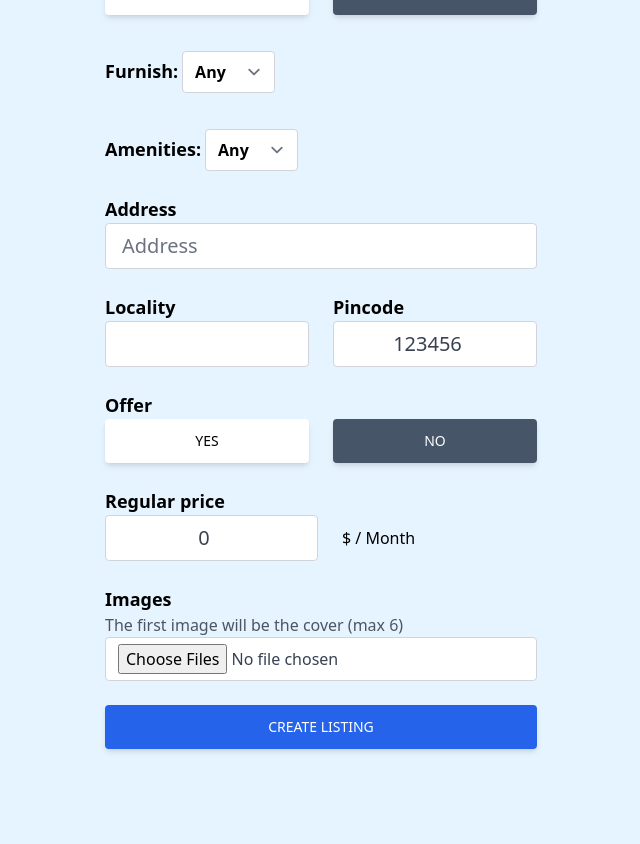
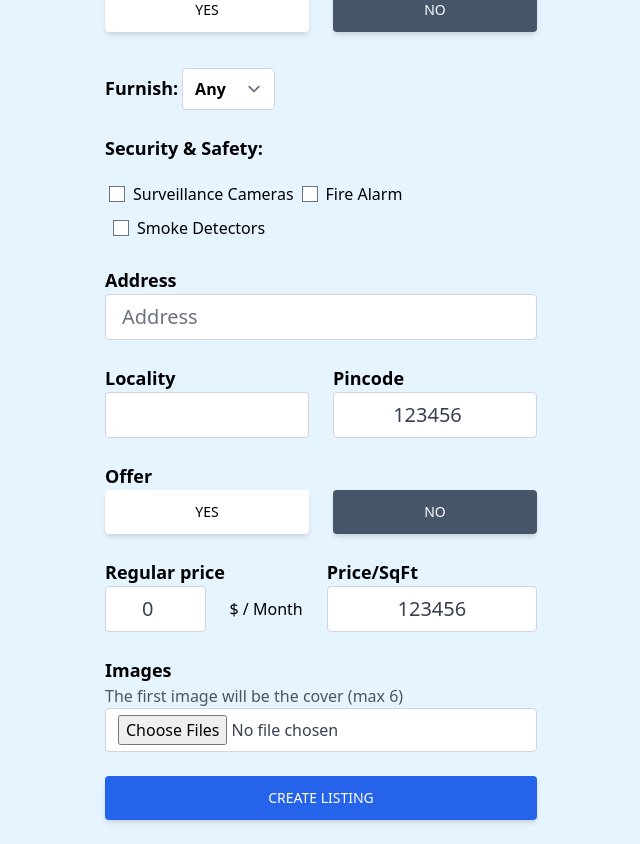
Before and after one commit to B-Varun/PropertyJunction, a React (Create React App) app in the folder propertyjunction/: page /create-listing in a window 1280 px wide. Shown: the part 657-1501 px from the top of the page, without its empty margins (319-959 px from the left). Before the commit the page ends 1430 px from the top, so only its background shows below. Built offline with nearby package versions, Linux system fonts and the light colour scheme; no server answers; sample sign-in values are in the browser's storage.

Commit message:
Updated create lists

```diff
--- a/propertyjunction/src/pages/CreateListing.jsx
+++ b/propertyjunction/src/pages/CreateListing.jsx
@@ -30,10 +30,12 @@ export default function CreateListing() {
     offer: false,
     regularPrice: 0,
     builtArea: 0,
+    sqftPrice: 0,
     discountedPrice: 0,
     locality: "",
     pincode:123456,
     amenities:"",
+    securitySafety:"",
     images: {},
   });
   const {
@@ -49,11 +51,13 @@ export default function CreateListing() {
     offer,
     regularPrice,
     builtArea,
+    sqftPrice,
     discountedPrice,
     images,
     locality,
     pincode,
     amenities,
+    securitySafety,
   } = formData;
   function onChange(e) {
     let boolean = null;
@@ -70,12 +74,14 @@ export default function CreateListing() {
         images: e.target.files,
       }));
     }
-    // Text/Boolean/Number
+    // Text/Boolean/Number //
     if (!e.target.files) {
       setFormData((prevState) => ({
         ...prevState,
         [e.target.id]: boolean ?? e.target.value,
       }));
+    // Handle check box
+
     }
   }
   async function onSubmit(e) {
@@ -158,6 +164,8 @@ export default function CreateListing() {
   return (
     <main className="max-w-md px-2 mx-auto">
       <h1 className="text-3xl text-center mt-6 font-bold">Create a Listing</h1>
+      <div className="flex items-center  my-4 before:border-t before:flex-1 before:border-gray-800 after:border-t after:flex-1 after:border-gray-800">
+      </div>
       <form onSubmit={onSubmit}>
       <p className="text-lg mt-6 font-semibold">
         Property Type:
@@ -300,23 +308,62 @@ export default function CreateListing() {
         </select>
         </p>
 
-        <p className="text-lg mt-6 font-semibold">
-        Amenities:
-        <select className={'ml-1 mt-3 bg-white border-gray-300 rounded transition ease-in-out'}
-          id="amenities"
-          required
-          value={amenities}
-          onChange={(e) => {
-            // Convert selected options to an array of values
-            const selectedOptions = Array.from(e.target.selectedOptions, option => option.value);
-            setFormData({ ...formData, amenities: selectedOptions });
-          }}>
-          <option value="">Any</option>
-          <option value="fully">Fully</option>
-          <option value="semi">Semi</option>
-          <option value="no">No</option>
-        </select>
-        </p>
+        <p className="text-lg mt-6 font-semibold">Security & Safety:</p>
+        <div className="ml-1 mt-3 space-y-2">
+          <label className="inline-flex items-center">
+            <input
+              type="checkbox"
+              value="surveillancecameras"
+              checked={securitySafety.includes("surveillance cameras")}
+              onChange={(e) => {
+                const isChecked = e.target.checked;
+                setFormData((prevFormData) => ({
+                  ...prevFormData,
+                  securitySafety: isChecked
+                    ? [...prevFormData.securitySafety, "surveillance cameras"]
+                    : prevFormData.securitySafety.filter((value) => value !== "surveillance cameras"),
+                }));
+              }}
+            />
+            <span className="ml-2">Surveillance Cameras</span>
+          </label>
+
+          <label className="ml-2 inline-flex items-center">
+            <input
+              type="checkbox"
+              value="firealarm"
+              checked={securitySafety.includes("fire alarm")}
+              onChange={(e) => {
+                const isChecked = e.target.checked;
+                setFormData((prevFormData) => ({
+                  ...prevFormData,
+                  securitySafety: isChecked
+                    ? [...prevFormData.securitySafety, "fire alarm"]
+                    : prevFormData.securitySafety.filter((value) => value !== "fire alarm"),
+                }));
+              }}
+            />
+            <span className="ml-2">Fire Alarm</span>
+          </label>
+
+          <label className="ml-1 inline-flex items-center">
+            <input
+              type="checkbox"
+              value="smokedetectors"
+              checked={securitySafety.includes("smoke detectors")}
+              onChange={(e) => {
+                const isChecked = e.target.checked;
+                setFormData((prevFormData) => ({
+                  ...prevFormData,
+                  securitySafety: isChecked
+                    ? [...prevFormData.securitySafety, "smoke detectors"]
+                    : prevFormData.securitySafety.filter((value) => value !== "smoke detectors"),
+                }));
+              }}
+            />
+            <span className="ml-2">Smoke Detectors</span>
+          </label>
+        </div>
 
         <p className="text-lg mt-6 font-semibold">Address</p>
         <input
@@ -379,7 +426,7 @@ export default function CreateListing() {
             no
           </button>
         </div>
-        <div className="flex items-center mb-6">
+        <div className="flex space-x-6 mb-6">
           <div className="">
             <p className="text-lg font-semibold">Regular price</p>
             <div className="flex w-full justify-center items-center space-x-6">
@@ -399,6 +446,17 @@ export default function CreateListing() {
                 </div>
               )}
             </div>
+          </div>
+          <div>
+            <p className="text-lg font-semibold">Price/SqFt</p>
+            <input
+              type="disabled"
+              id="pincode"
+              value={pincode}
+              onChange={onChange}
+              required
+              className="w-full px-4 py-2 text-xl text-gray-700 bg-white border border-gray-300 rounded transition duration-150 ease-in-out focus:text-gray-700 focus:bg-white focus:border-slate-600 text-center"
+            />
           </div>
         </div>
         {offer && (
```
